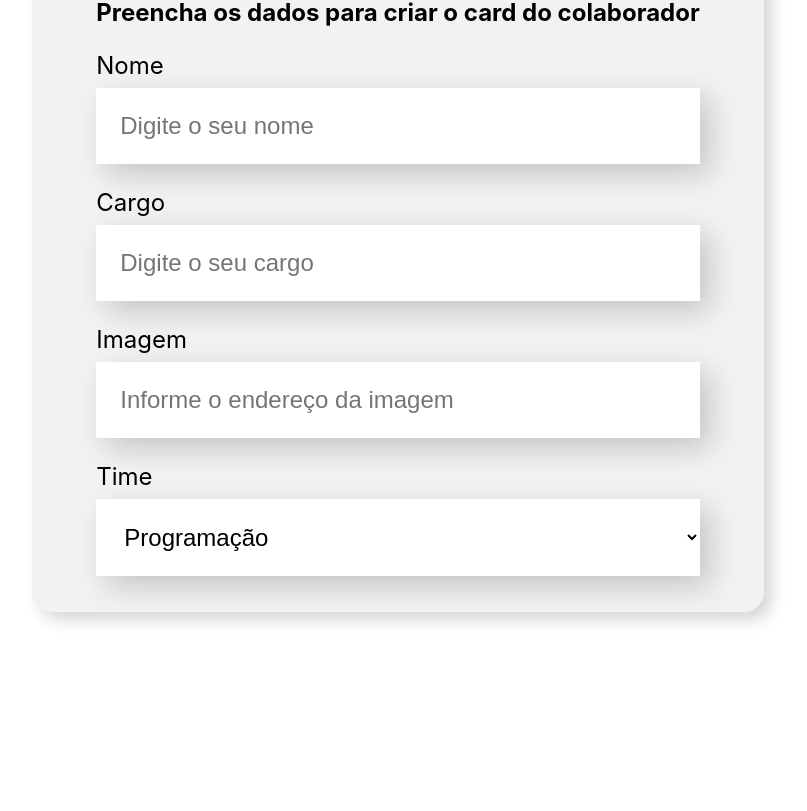
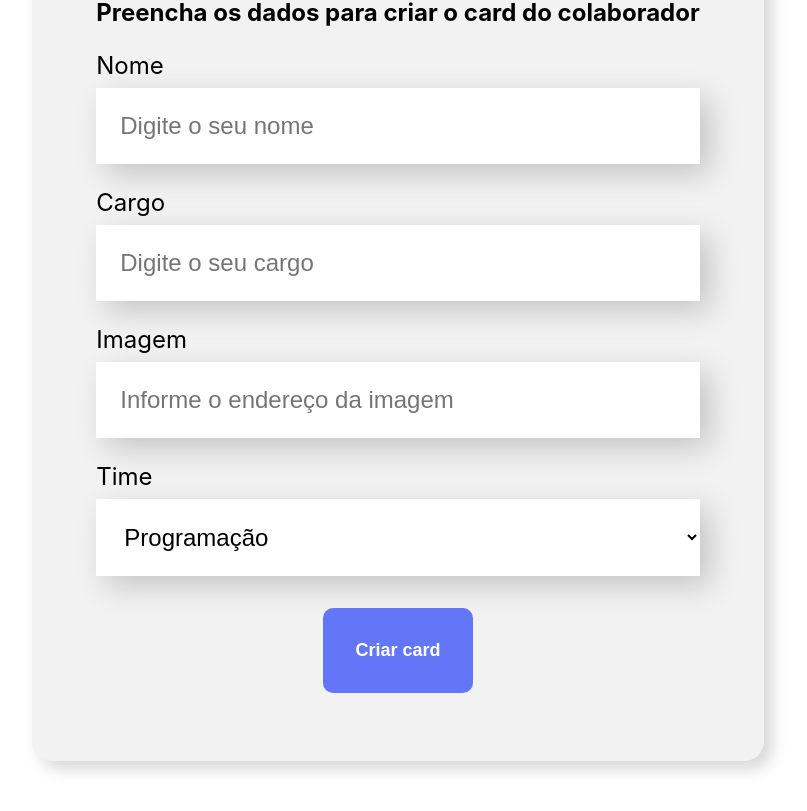
Before and after one commit to Esspio/Organograma_Empresarial, a React (Create React App) app in the folder organograma_empresarial/: page / in a window 1280 px wide. Shown: the part 636-1447 px from the top of the page, without its empty margins (242-1049 px from the left). Before the commit the page ends 1328 px from the top, so only its background shows below. Built offline with nearby package versions, Linux system fonts and the light colour scheme.

Commit message:
Conclusao Aula02
Inclusão do component Button e começo de ações de eventos

```diff
--- /dev/null
+++ b/organograma_empresarial/src/components/Button/Button.css
@@ -0,0 +1,15 @@
+.button {
+    background-color: #6276f7;
+    border-radius: 10px;
+    font-weight: 700;
+    font-size: 18px;
+    padding: 32px;
+    border: none;
+    cursor: pointer;
+    color: #fff;
+    margin: 32px 0;
+}
+
+.button:hover {
+    color: #95ffd4;
+}
--- /dev/null
+++ b/organograma_empresarial/src/components/Button/Button.js
@@ -0,0 +1,9 @@
+import './Button.css'
+
+export const Button = (props) => {
+    return(
+        <button className="button">
+            {props.texto}
+        </button>
+    )
+}
--- /dev/null
+++ b/organograma_empresarial/src/components/Button/index.js
@@ -0,0 +1,3 @@
+import { Button } from "./Button";
+
+export default Button;
--- a/organograma_empresarial/src/components/Form/Form.js
+++ b/organograma_empresarial/src/components/Form/Form.js
@@ -1,6 +1,7 @@
 import './Form.css';
 import Textfield from '../Textfield';
 import SuspendedList from '../SuspendedList';
+import Button from '../Button';
 
 export const Form = () => {
     const times = [
@@ -13,14 +14,20 @@ export const Form = () => {
         'Inovação e Gestão'
     ];
 
+    const onSalvar = (event) => {
+        event.preventDefault();
+        console.log('Formulário submetido com êxito!');
+    }
+
     return (
         <section className="formulario">
-            <form>
+            <form onSubmit={onSalvar}>
                 <h2>Preencha os dados para criar o card do colaborador</h2>
-                <Textfield label="Nome" placeholder="Digite o seu nome"/>
-                <Textfield label="Cargo" placeholder="Digite o seu cargo"/>
+                <Textfield label="Nome" placeholder="Digite o seu nome" required="true"/>
+                <Textfield label="Cargo" placeholder="Digite o seu cargo" required="true"/>
                 <Textfield label="Imagem" placeholder="Informe o endereço da imagem"/>
-                <SuspendedList label="Time" itens={times}/>
+                <SuspendedList label="Time" itens={times} required="true"/>
+                <Button texto="Criar card"/>
             </form>
         </section>
     )
--- a/organograma_empresarial/src/components/SuspendedList/SuspendedList.js
+++ b/organograma_empresarial/src/components/SuspendedList/SuspendedList.js
@@ -4,7 +4,7 @@ export const SuspendedList = (props) =>{
     return (
         <div className="suspended-list">
             <label>{props.label}</label>
-            <select>
+            <select required={props.required}>
                 {props.itens.map(item => {
                     return <option key={item}>{item}</option>
                 })}
--- a/organograma_empresarial/src/components/Textfield/Textfield.js
+++ b/organograma_empresarial/src/components/Textfield/Textfield.js
@@ -4,7 +4,7 @@ export const Textfield = (props) => {
     return (
         <div className="campo-texto">
             <label>{props.label}</label>
-            <input placeholder={props.placeholder}></input>
+            <input placeholder={props.placeholder} required={props.required}></input>
         </div>
     )
 }
```
